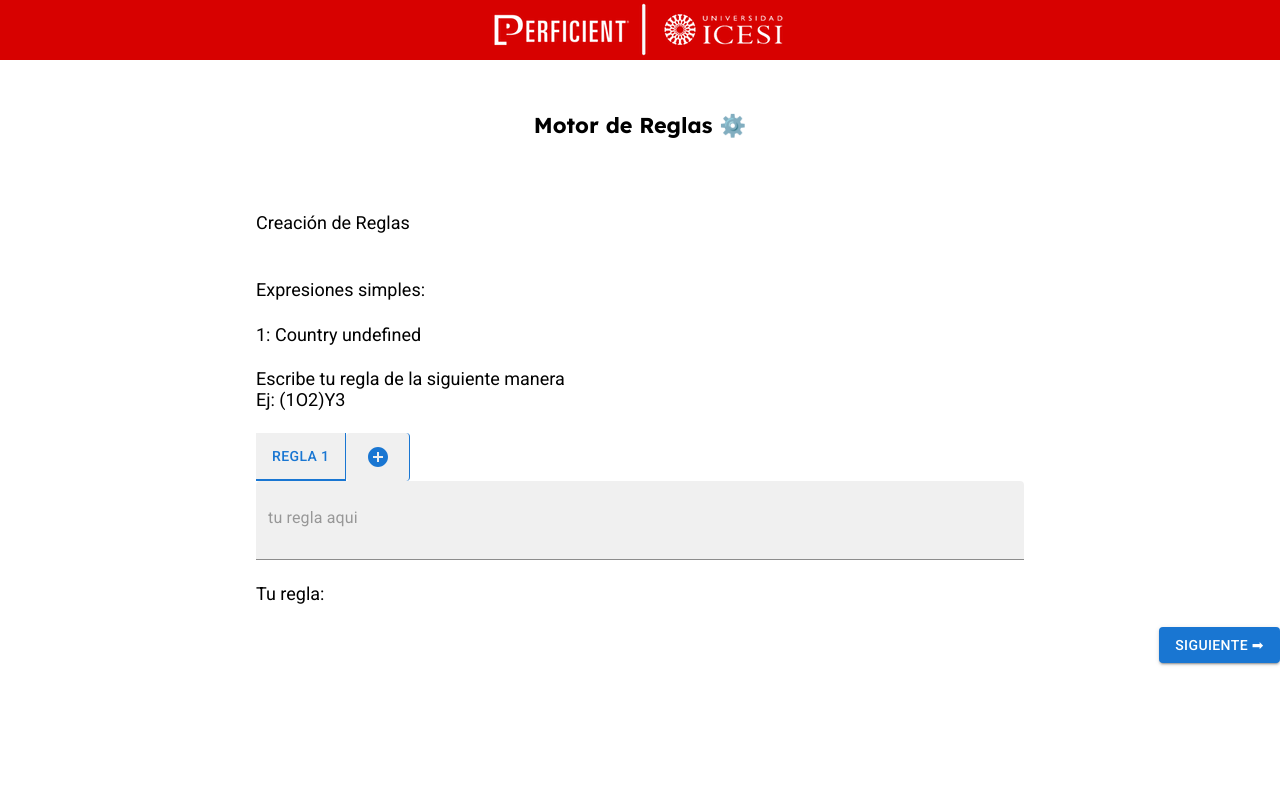
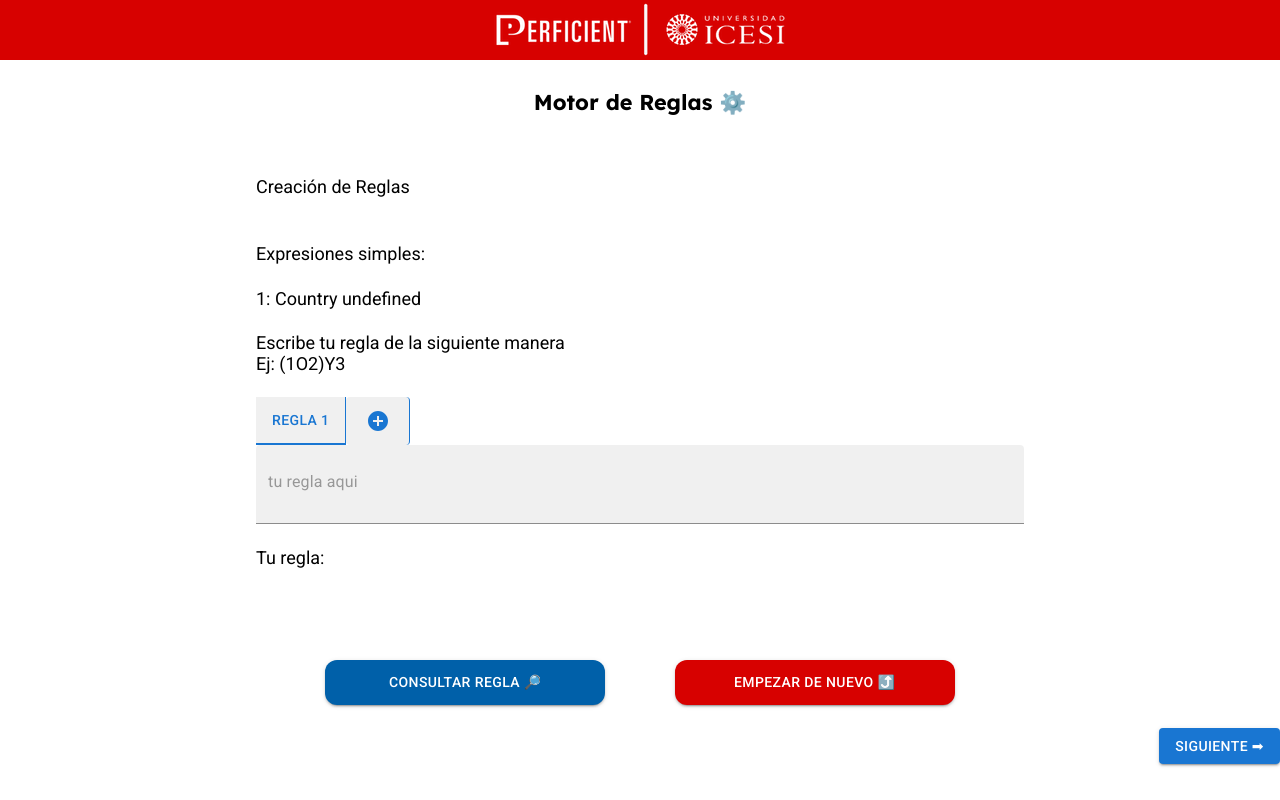
Before and after one commit to gonzalodevarona/rules-engine-frontend, a React (Create React App) app: page / in a window 1280 px wide. Both pictures are taken after a click on the button "SIGUIENTE ➡". Built offline with nearby package versions, Linux system fonts and the light colour scheme.

Commit message:
fix: header now is fixed when scrolling

```diff
--- a/src/components/Header.tsx
+++ b/src/components/Header.tsx
@@ -16,6 +16,8 @@ function Header() {
         alignItems="center"
         justifyContent="center"
         padding="2px"
+        position='fixed'
+        width={'100%'}
     >
         <Box
             component="img"
--- a/src/views/Home.tsx
+++ b/src/views/Home.tsx
@@ -37,7 +37,8 @@ function Home() {
             alignItems="center"
             justifyContent="center"
             className='font-LexendBold'
-            margin={'4%'}
+            margin={'3%'}
+            marginTop={11}
             >
                 Motor de Reglas ⚙️
             </Box>
--- a/src/views/Rules.tsx
+++ b/src/views/Rules.tsx
@@ -7,6 +7,7 @@ import Tabs from '@mui/material/Tabs';
 import Tab from '@mui/material/Tab';
 import AddCircleIcon from '@mui/icons-material/AddCircle';
 
+import * as Colors from '../constants/colors';
 import { useExpressions } from './Home';
 import { mapOperator } from '../utils/mapOperator';
 
@@ -17,7 +18,7 @@ function Rules() {
 
 
   const expressions = useExpressions();
-  const [rules, setRules] = useState([{index: 0, rule:''}]);
+  const [rules, setRules] = useState([{index: 0, rule:'', decoded:''}]);
   const [currentRule, setCurrentRule] = useState(rules[0]);
 
 
@@ -48,7 +49,7 @@ function Rules() {
   const addNewRule = () => {
     const lastRule = getLastRule()
 
-    setRules(oldArray => [...oldArray, {index: (lastRule.index+1), rule:''}]);
+    setRules(oldArray => [...oldArray, {index: (lastRule.index+1), rule:'', decoded:''}]);
   }
 
   const getLastRule = () => {
@@ -103,6 +104,7 @@ function Rules() {
 
   const my3= {my:'3%'}
   const grayBg= {bgcolor:'#f0f0f0', borderRight: 1}
+  const btnStyle = {width:280, height:45, borderRadius:3}
 
 
   const renderTabs = () =>{
@@ -170,6 +172,18 @@ function Rules() {
         />
 
       <Box sx={my3}>Tu regla:</Box>
+      <Box sx={my3}>{currentRule.decoded}</Box>
+
+      <Box sx={[my3,{display:"flex", justifyContent:"space-evenly", alignItems:'center' }]}>
+
+        <Button sx={[btnStyle, {bgcolor: Colors.ICESI_COLOR}]} variant="contained" >
+          Consultar Regla 🔎
+        </Button>
+
+        <Button sx={[btnStyle, {bgcolor: Colors.PERFICIENT_COLOR}]} variant="contained" >
+          Empezar de nuevo ⤴️
+        </Button>
+      </Box>
     </Stack>
   )
 }
```
